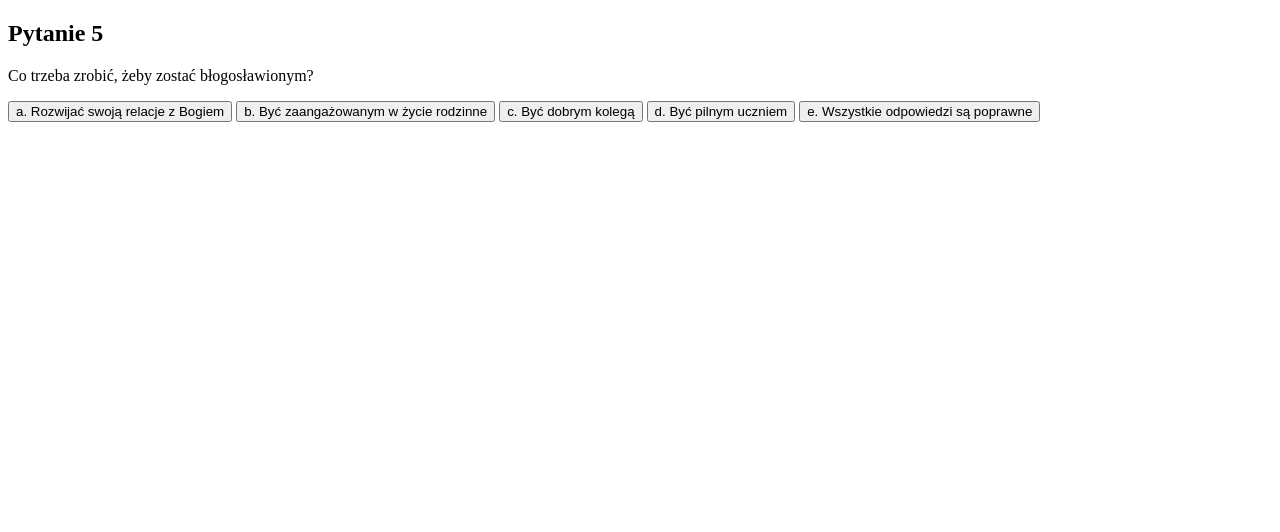
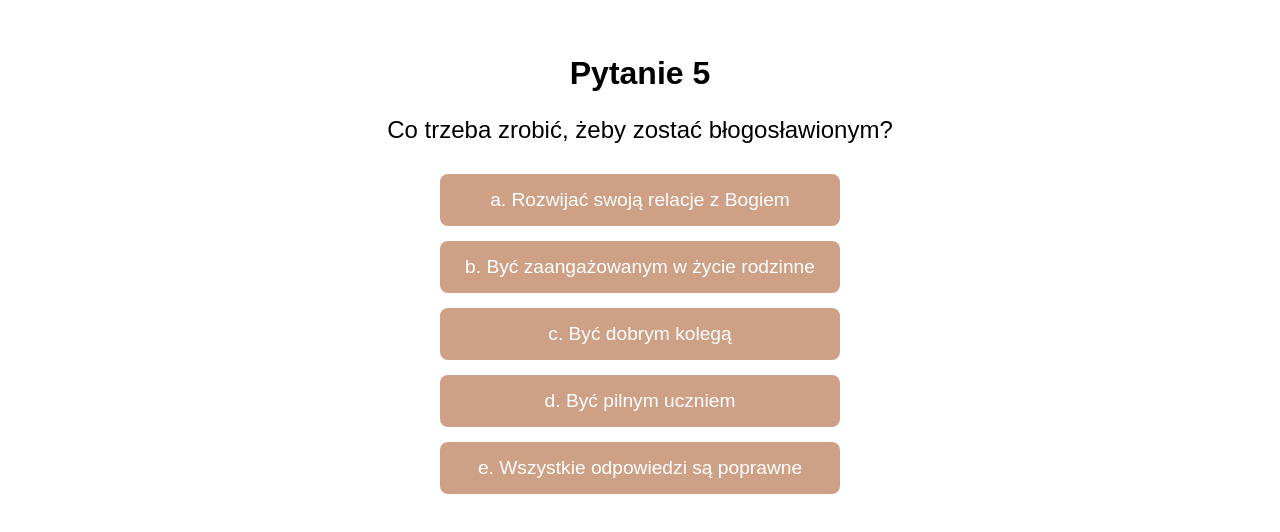
Before and after one commit to Maria19-cloud/quiz-streich, a plain HTML site: page pytanie5.html in a window 1280 px wide. Drawn offline with Linux system fonts and the light colour scheme.

Commit message:
Update pytanie5.html

```diff
--- a/pytanie5.html
+++ b/pytanie5.html
@@ -5,6 +5,49 @@
   <meta charset="UTF-8">
   <meta name="viewport" content="width=device-width, initial-scale=1.0">
   <title>Pytanie 5</title>
+
+  <style>
+    body {
+      font-family: Arial, sans-serif;
+      padding: 20px;
+      text-align: center;
+    }
+
+    h2 {
+      font-size: 2em;
+      margin-bottom: 20px;
+    }
+
+    p {
+      font-size: 1.5em;
+      margin-bottom: 30px;
+    }
+
+    .odpowiedzi {
+      display: flex;
+      flex-direction: column;
+      gap: 15px;
+      align-items: center;
+    }
+
+    button {
+      display: block;
+      width: 90%;
+      max-width: 400px;
+      padding: 15px;
+      font-size: 1.2em;
+      background-color: #cea086;
+      color: white;
+      border: none;
+      border-radius: 8px;
+      cursor: pointer;
+    }
+
+    button:hover {
+      background-color: #cea086;
+    }
+  </style>
+
   <script>
     function sprawdz(odpowiedz) {
       const prawidlowe = ['b','c','a','b','e'];
@@ -22,11 +65,12 @@
   <h2>Pytanie 5</h2>
   <p>Co trzeba zrobić, żeby zostać błogosławionym?</p>
 
+  <div class="odpowiedzi">
   <button onclick="sprawdz('a')">a.	Rozwijać swoją relacje z Bogiem</button>
   <button onclick="sprawdz('b')">b.	Być zaangażowanym w życie rodzinne</button>
   <button onclick="sprawdz('c')">c.	Być dobrym kolegą</button>
   <button onclick="sprawdz('d')">d.	Być pilnym uczniem</button>
   <button onclick="sprawdz('e')">e.	Wszystkie odpowiedzi są poprawne</button>
-
+  </div>
 </body>
 </html>
```
